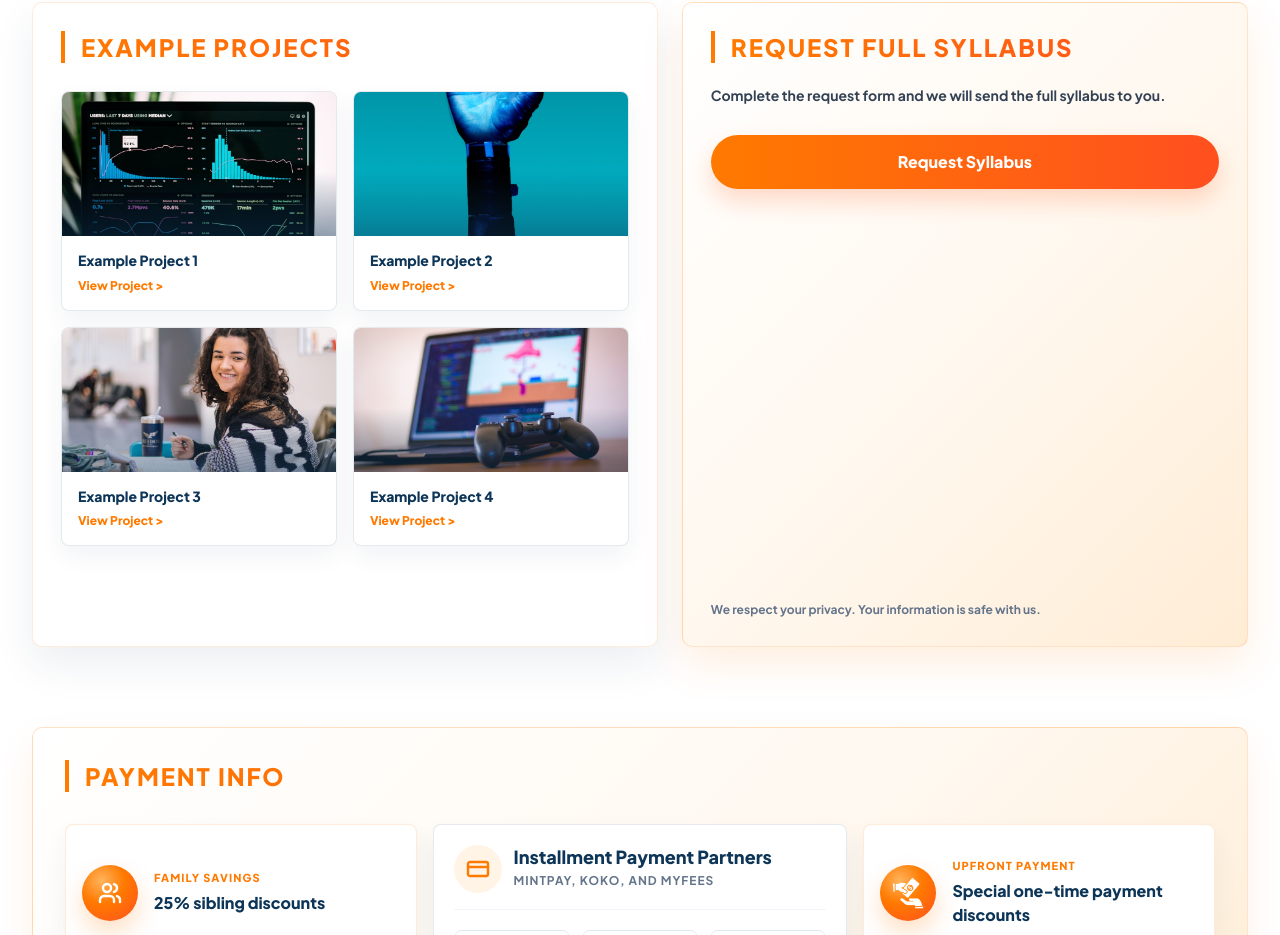
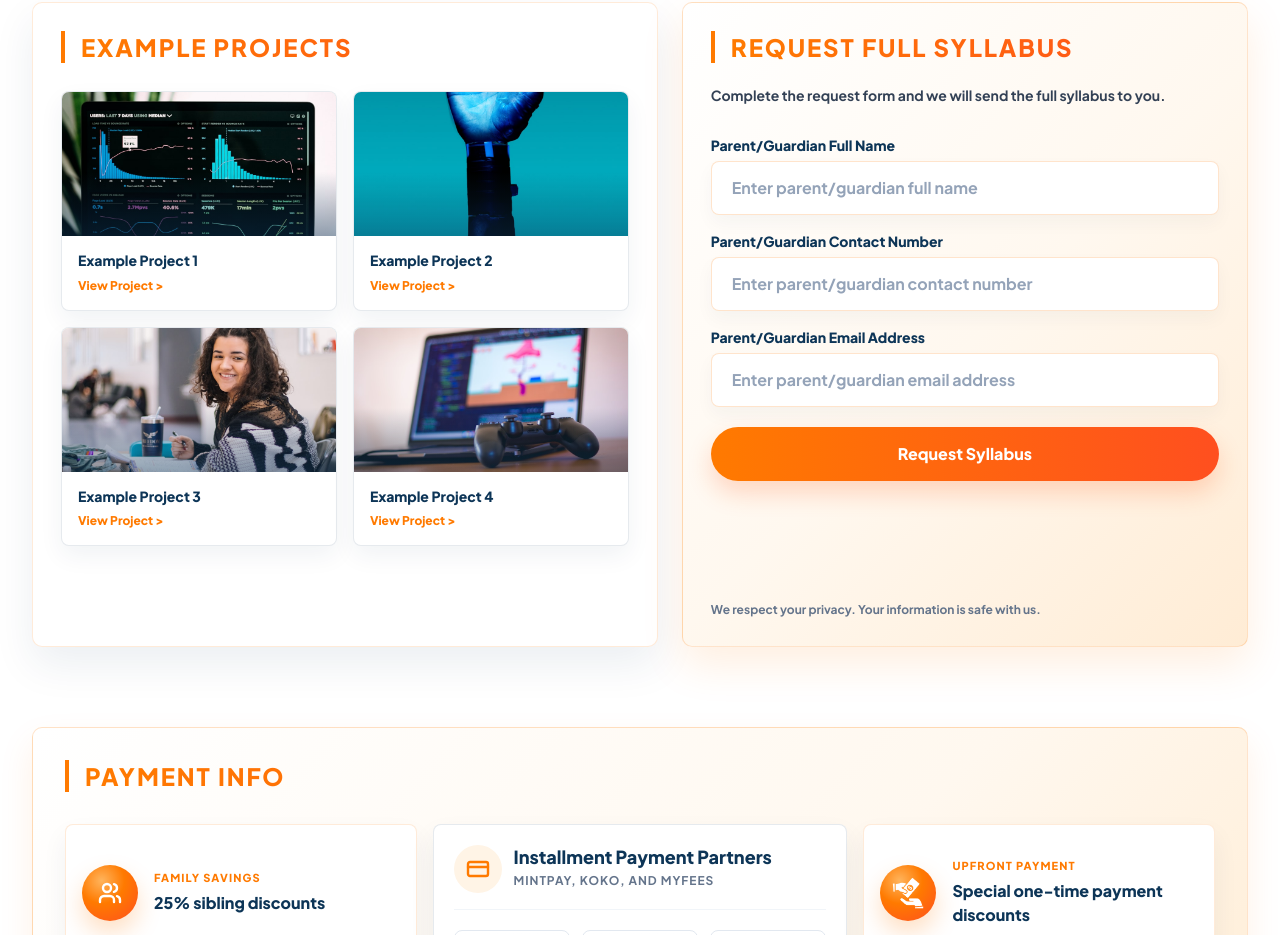
Before and after one commit to OmniExplorer/MeuLabsWebsite, a Next.js app: page /courses/coding-software in a window 1280 px wide. Shown: the part 2536-3471 px from the top of the page. Built offline with nearby package versions, Linux system fonts and the light colour scheme.

Commit message:
Reqeust form

```diff
--- /dev/null
+++ b/app/api/syllabus-request/route.ts
@@ -0,0 +1,112 @@
+import { NextResponse } from 'next/server';
+
+const googleFormResponseUrl =
+  'https://docs.google.com/forms/d/e/1FAIpQLSdeJo7Ph89sfOERv43yndnFzIctGqAOaRHppWtGyi9HcCDETw/formResponse';
+
+const googleFormCourseNames: Record<string, string> = {
+  kx: 'STEM For Kids',
+  'kx-j': 'STEM For Kids : Junior',
+  'robotics-iot': 'Robotics & Iot',
+  'coding-software': 'Coding and Software',
+  'digital-media': 'Digital Media',
+  se: 'Software Engineering',
+  ds: 'Data Science & Ai',
+  gd: 'Game Development',
+  cs: 'Cyber Security',
+  es: 'Embedded Systems & IoT',
+  eee: 'Electrical and Electronics Engineering',
+  mr: 'Manufacturing and Robotics',
+  dm: 'Digital Marketing',
+  va: 'Animation & Post-Production',
+  ua: 'University Access',
+  ig: 'Industry Gateway',
+  fs: 'Founder Studio'
+};
+
+function isValidEmail(email: string) {
+  return email.length <= 254 && /^[^\s@]+@[^\s@]+\.[^\s@]+$/.test(email);
+}
+
+function isValidName(name: string) {
+  return (
+    name.length >= 2 &&
+    name.length <= 100 &&
+    !/[\d<>{}[\]\\/@#$%^&*=+_|~`]/.test(name) &&
+    name.split(/\s+/).some((part) => part.length >= 2)
+  );
+}
+
+function isValidContactNumber(contactNumber: string) {
+  if (contactNumber.length < 7 || contactNumber.length > 25) return false;
+  if (!/^\+?[\d\s()-]+$/.test(contactNumber)) return false;
+
+  const digitCount = contactNumber.replace(/\D/g, '').length;
+  return digitCount >= 7 && digitCount <= 15;
+}
+
+export async function POST(request: Request) {
+  try {
+    const body: unknown = await request.json();
+
+    if (!body || typeof body !== 'object' || Array.isArray(body)) {
+      return NextResponse.json({ error: 'Invalid request data.' }, { status: 400 });
+    }
+
+    const fields = body as Record<string, unknown>;
+
+    const fullName = typeof fields.fullName === 'string' ? fields.fullName.trim() : '';
+    const contactNumber = typeof fields.contactNumber === 'string' ? fields.contactNumber.trim() : '';
+    const email = typeof fields.email === 'string' ? fields.email.trim().toLowerCase() : '';
+    const courseSlug = typeof fields.courseSlug === 'string' ? fields.courseSlug.trim() : '';
+    const courseName = googleFormCourseNames[courseSlug];
+
+    if (
+      !isValidName(fullName) ||
+      !isValidContactNumber(contactNumber) ||
+      !isValidEmail(email) ||
+      !courseName
+    ) {
+      return NextResponse.json({ error: 'Please provide valid contact details.' }, { status: 400 });
+    }
+
+    const formData = new URLSearchParams({
+      'entry.1993885080': courseName,
+      'entry.1400183479': fullName,
+      'entry.1596032868': '__other_option__',
+      'entry.1596032868.other_option_response': 'Not provided via website',
+      'entry.1251468854': 'English',
+      'entry.826847957': fullName,
+      'entry.124140190': contactNumber,
+      'entry.1989203663': email,
+      pageHistory: '0,1'
+    });
+
+    const response = await fetch(googleFormResponseUrl, {
+      method: 'POST',
+      headers: { 'Content-Type': 'application/x-www-form-urlencoded' },
+      body: formData.toString(),
+      cache: 'no-store'
+    });
+
+    if (!response.ok) {
+      if (response.status === 401 || response.status === 403) {
+        return NextResponse.json(
+          {
+            error:
+              'The connected Google Form requires sign-in. Disable its sign-in or one-response restriction to accept website submissions.'
+          },
+          { status: 503 }
+        );
+      }
+
+      return NextResponse.json(
+        { error: 'The connected Google Form rejected the submission.' },
+        { status: 502 }
+      );
+    }
+
+    return NextResponse.json({ success: true });
+  } catch {
+    return NextResponse.json({ error: 'The request could not be submitted.' }, { status: 500 });
+  }
+}
--- a/app/courses/[slug]/page.tsx
+++ b/app/courses/[slug]/page.tsx
@@ -1073,7 +1073,7 @@ export default function CoursePage({ params }: PageProps) {
             </div>
             <p className="mt-5 max-w-xl text-sm font-bold leading-6 text-slate-700">Complete the request form and we will send the full syllabus to you.</p>
             <div className="mt-7">
-              <SyllabusForm courseSlug={course.slug} />
+              <SyllabusForm courseSlug={course.slug} courseTitle={course.title} />
             </div>
             <p className="mt-auto pt-8 text-xs font-bold text-slate-500">We respect your privacy. Your information is safe with us.</p>
           </article>
--- a/components/SyllabusForm.tsx
+++ b/components/SyllabusForm.tsx
@@ -1,19 +1,115 @@
 'use client';
 
+import { FormEvent, useState } from 'react';
 import { trackEvent } from '@/lib/analytics';
 
-const syllabusFormUrl = 'https://forms.gle/tqh1A9XXqkDX9uQJ6';
+export function SyllabusForm({ courseSlug, courseTitle }: { courseSlug: string; courseTitle: string }) {
+  const [status, setStatus] = useState<'idle' | 'submitting' | 'success' | 'error'>('idle');
+  const [errorMessage, setErrorMessage] = useState('');
 
-export function SyllabusForm({ courseSlug }: { courseSlug: string }) {
+  async function handleSubmit(event: FormEvent<HTMLFormElement>) {
+    event.preventDefault();
+    setStatus('submitting');
+    setErrorMessage('');
+
+    const form = event.currentTarget;
+    const formData = new FormData(form);
+    const response = await fetch('/api/syllabus-request', {
+      method: 'POST',
+      headers: { 'Content-Type': 'application/json' },
+      body: JSON.stringify({
+        fullName: formData.get('fullName'),
+        contactNumber: formData.get('contactNumber'),
+        email: formData.get('email'),
+        courseSlug
+      })
+    }).catch(() => null);
+
+    if (!response) {
+      setErrorMessage('We could not connect to the request service. Please try again.');
+      setStatus('error');
+      return;
+    }
+
+    if (!response.ok) {
+      const result = (await response.json().catch(() => null)) as { error?: unknown } | null;
+      setErrorMessage(
+        typeof result?.error === 'string'
+          ? result.error
+          : 'We could not submit your request. Please try again.'
+      );
+      setStatus('error');
+      return;
+    }
+
+    trackEvent('syllabus_request', { course: courseSlug });
+    form.reset();
+    setStatus('success');
+  }
+
+  if (status === 'success') {
+    return (
+      <div className="rounded-[8px] bg-teal/10 p-6 font-bold leading-7 text-navy" role="status">
+        Thank you for your interest. One of our student counsellors will be in touch soon to share the {courseTitle} syllabus.
+      </div>
+    );
+  }
+
   return (
-    <a
-      href={syllabusFormUrl}
-      target="_blank"
-      rel="noreferrer"
-      onClick={() => trackEvent('syllabus_request', { course: courseSlug })}
-      className="inline-flex min-h-[54px] w-full items-center justify-center rounded-full bg-gradient-to-r from-[#FF7A00] to-[#FF4F1F] px-6 font-extrabold text-white shadow-[0_12px_24px_rgba(255,93,25,0.22)] transition hover:-translate-y-0.5"
-    >
-      Request Syllabus
-    </a>
+    <form className="grid w-full gap-4" onSubmit={handleSubmit}>
+      <label className="grid gap-1.5 text-sm font-extrabold text-navy">
+        Parent/Guardian Full Name
+        <input
+          name="fullName"
+          required
+          type="text"
+          minLength={2}
+          maxLength={100}
+          autoComplete="name"
+          placeholder="Enter parent/guardian full name"
+          className="min-h-[54px] rounded-[8px] border border-orange/20 bg-white px-5 font-semibold outline-none shadow-[0_8px_18px_rgba(13,53,87,0.04)] placeholder:text-slate-400 focus:border-orange"
+        />
+      </label>
+      <label className="grid gap-1.5 text-sm font-extrabold text-navy">
+        Parent/Guardian Contact Number
+        <input
+          name="contactNumber"
+          required
+          type="tel"
+          minLength={7}
+          maxLength={25}
+          pattern="^\+?[\d\s()-]+$"
+          inputMode="tel"
+          autoComplete="tel"
+          placeholder="Enter parent/guardian contact number"
+          className="min-h-[54px] rounded-[8px] border border-orange/20 bg-white px-5 font-semibold outline-none shadow-[0_8px_18px_rgba(13,53,87,0.04)] placeholder:text-slate-400 focus:border-orange"
+        />
+      </label>
+      <label className="grid gap-1.5 text-sm font-extrabold text-navy">
+        Parent/Guardian Email Address
+        <input
+          name="email"
+          required
+          type="email"
+          maxLength={254}
+          inputMode="email"
+          autoComplete="email"
+          placeholder="Enter parent/guardian email address"
+          className="min-h-[54px] rounded-[8px] border border-orange/20 bg-white px-5 font-semibold outline-none shadow-[0_8px_18px_rgba(13,53,87,0.04)] placeholder:text-slate-400 focus:border-orange"
+        />
+      </label>
+      {status === 'error' && (
+        <p className="text-sm font-bold text-red-600" role="alert">
+          {errorMessage}
+        </p>
+      )}
+      <button
+        className="mt-1 min-h-[54px] rounded-full bg-gradient-to-r from-[#FF7A00] to-[#FF4F1F] px-6 font-extrabold text-white shadow-[0_12px_24px_rgba(255,93,25,0.22)] transition hover:-translate-y-0.5 disabled:cursor-wait disabled:opacity-70"
+        type="submit"
+        disabled={status === 'submitting'}
+      >
+        {status === 'submitting' ? 'Submitting...' : 'Request Syllabus'}
+      </button>
+    </form>
   );
 }
```
Also changed, not shown: 1 other file (tests, documents, lock files or other folders).
